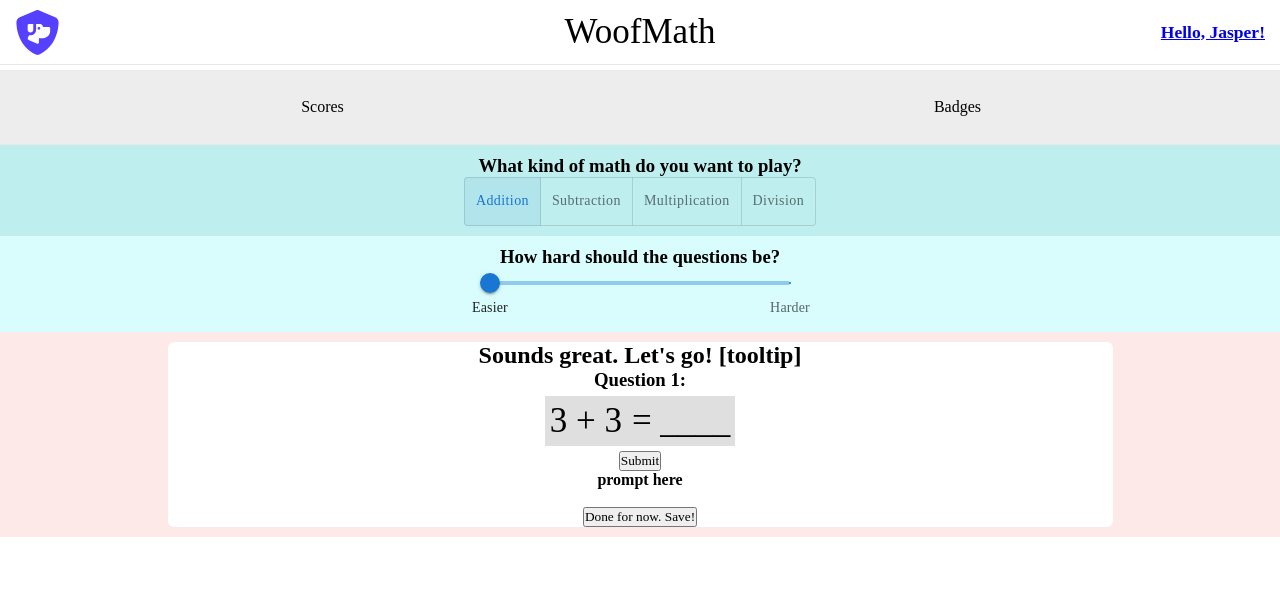
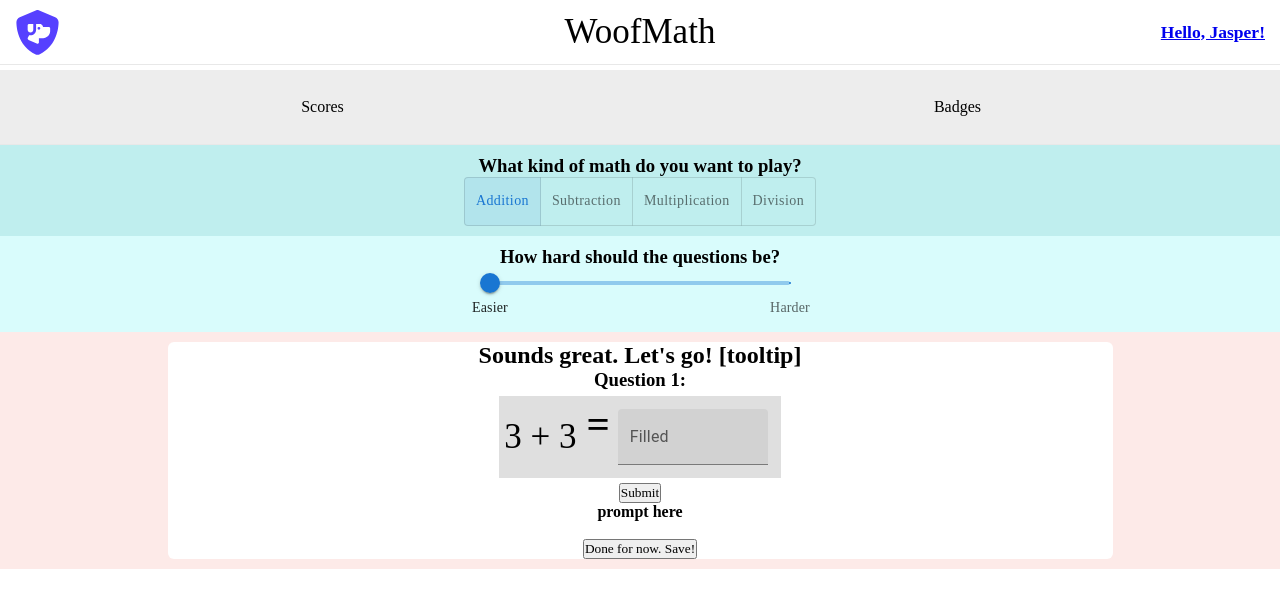
Before and after one commit to tedschu/WoofMath, a React (Vite) app in the folder client/: page / in a window 1280 px wide. Shown: the top 608 px of the page. Built offline with nearby package versions, Linux system fonts and the light colour scheme; the HTML template or start-up script is replaced by a standard one; a web font is replaced by a local one.

Commit message:
updating

```diff
--- a/client/src/components/GamePlay.jsx
+++ b/client/src/components/GamePlay.jsx
@@ -3,6 +3,8 @@ import { useState, useEffect } from "react";
 import { Link } from "react-router-dom";
 import { useNavigate } from "react-router-dom";
 import NumberGenerator from "./NumberGenerator";
+import Box from "@mui/material/Box";
+import TextField from "@mui/material/TextField";
 
 function GamePlay({ sliderValue, gameSelector }) {
   const [questionCount, setQuestionCount] = useState(1);
@@ -10,6 +12,7 @@ function GamePlay({ sliderValue, gameSelector }) {
   const [firstNumber, setFirstNumber] = useState("");
   const [secondNumber, setSecondNumber] = useState("");
   const [thirdNumber, setThirdNumber] = useState("");
+  const [userAnswer, setUserAnswer] = useState("");
 
   function findAnswer(firstNumber, secondNumber, thirdNumber, mathOperator) {
     let result;
@@ -33,12 +36,8 @@ function GamePlay({ sliderValue, gameSelector }) {
     }
 
     console.log("The result is: ", result);
-    console.log("Third: ", thirdNumber);
+    // console.log("Third: ", thirdNumber);
   }
-
-  // useEffect(() => {
-  //   findAnswer();
-  // }, [firstNumber, secondNumber, thirdNumber]);
 
   return (
     <>
@@ -60,7 +59,19 @@ function GamePlay({ sliderValue, gameSelector }) {
               thirdNumber={thirdNumber}
               mathOperator={mathOperator}
             />
-            <div className="answerBox"> = ____</div>
+            <div className="answerBox">
+              <h3> = </h3>
+              <Box
+                component="form"
+                sx={{
+                  "& > :not(style)": { m: 1, width: "150px" },
+                }}
+                noValidate
+                autoComplete="off"
+              >
+                <TextField id="filled-basic" label="Filled" variant="filled" />
+              </Box>
+            </div>
           </div>
           <div className="answerSubmit">
             <button
--- a/client/src/components/NumberGenerator.jsx
+++ b/client/src/components/NumberGenerator.jsx
@@ -194,7 +194,7 @@ function NumberGenerator({
             getDivisionEquation(divNumberAnswer, divNumberMultiple);
             break;
           case 5:
-            setDivNumberAnswer(getRandomNumber(5, 10));
+            setDivNumberAnswer(getRandomNumber(5, 12));
             setDivNumberMultiple(getRandomNumber(20, 50));
             getDivisionEquation(divNumberAnswer, divNumberMultiple);
             break;
@@ -208,7 +208,8 @@ function NumberGenerator({
       {firstNumber} {mathOperator} {secondNumber}
       {sliderValue === 5 && gameSelector != "division" && (
         <>
-          &nbsp;{mathOperator} {thirdNumber}
+          {" "}
+          {mathOperator} {thirdNumber}{" "}
         </>
       )}
     </div>
--- a/client/src/index.css
+++ b/client/src/index.css
@@ -139,8 +139,16 @@ nav {
   padding: 5px;
   margin: 5px;
   font-size: 35px;
+  align-items: center;
+  justify-content: center;
 }
 
 .answerBox {
   padding-left: 10px;
+  display: flex;
 }
+
+.questionBox {
+  display: flex;
+  flex-wrap: nowrap;
+}
```
